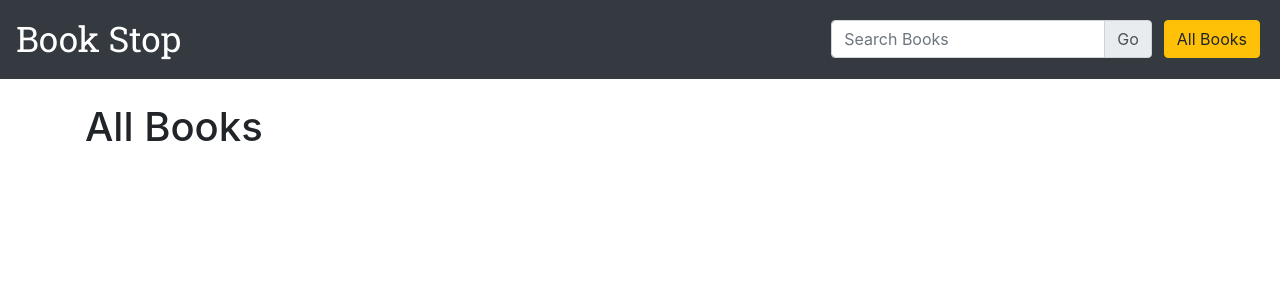
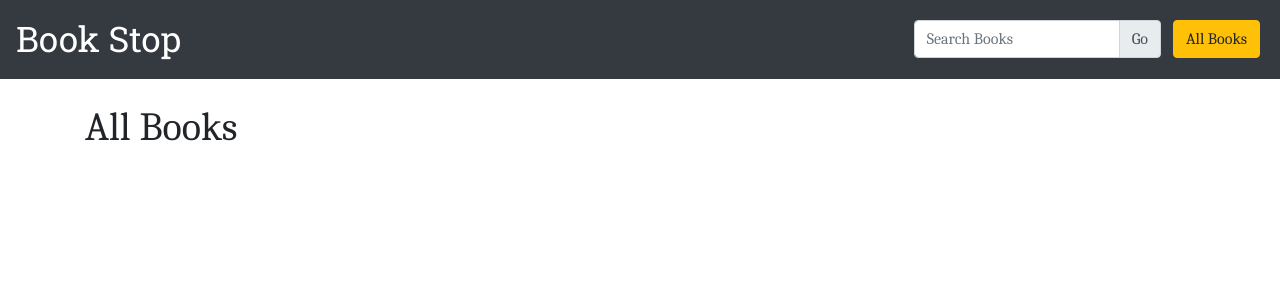
Before and after one commit to seakonn/milestone-three, a Flask app: page /allbooks in a window 1280 px wide. Shown: the top 300 px of the page. Run offline with Flask 2, Linux system fonts and the light colour scheme; data that the repository does not hold is empty; some libraries are stand-ins or nearby versions.

Commit message:
Added new font to head

```diff
--- a/templates/base.html
+++ b/templates/base.html
@@ -6,10 +6,11 @@
   <meta name="viewport" content="width=device-width, initial-scale=1.0">
   <meta http-equiv="X-UA-Compatible" content="ie=edge">
   <title>Book Stop - Book Recommendations and Reviews</title>
-  <link rel="stylesheet" href="../static/css/style.css" type="text/css" />
+
   <link rel="stylesheet" href="https://stackpath.bootstrapcdn.com/bootstrap/4.4.1/css/bootstrap.min.css" integrity="sha384-Vkoo8x4CGsO3+Hhxv8T/Q5PaXtkKtu6ug5TOeNV6gBiFeWPGFN9MuhOf23Q9Ifjh" crossorigin="anonymous">
 
-  <link href="https://fonts.googleapis.com/css?family=Roboto+Slab&display=swap" rel="stylesheet">
+  <link href="https://fonts.googleapis.com/css?family=Caladea|Roboto+Slab&display=swap" rel="stylesheet">
+  <link rel="stylesheet" href="../static/css/style.css" type="text/css" />
 </head>
 
 <body>
```
